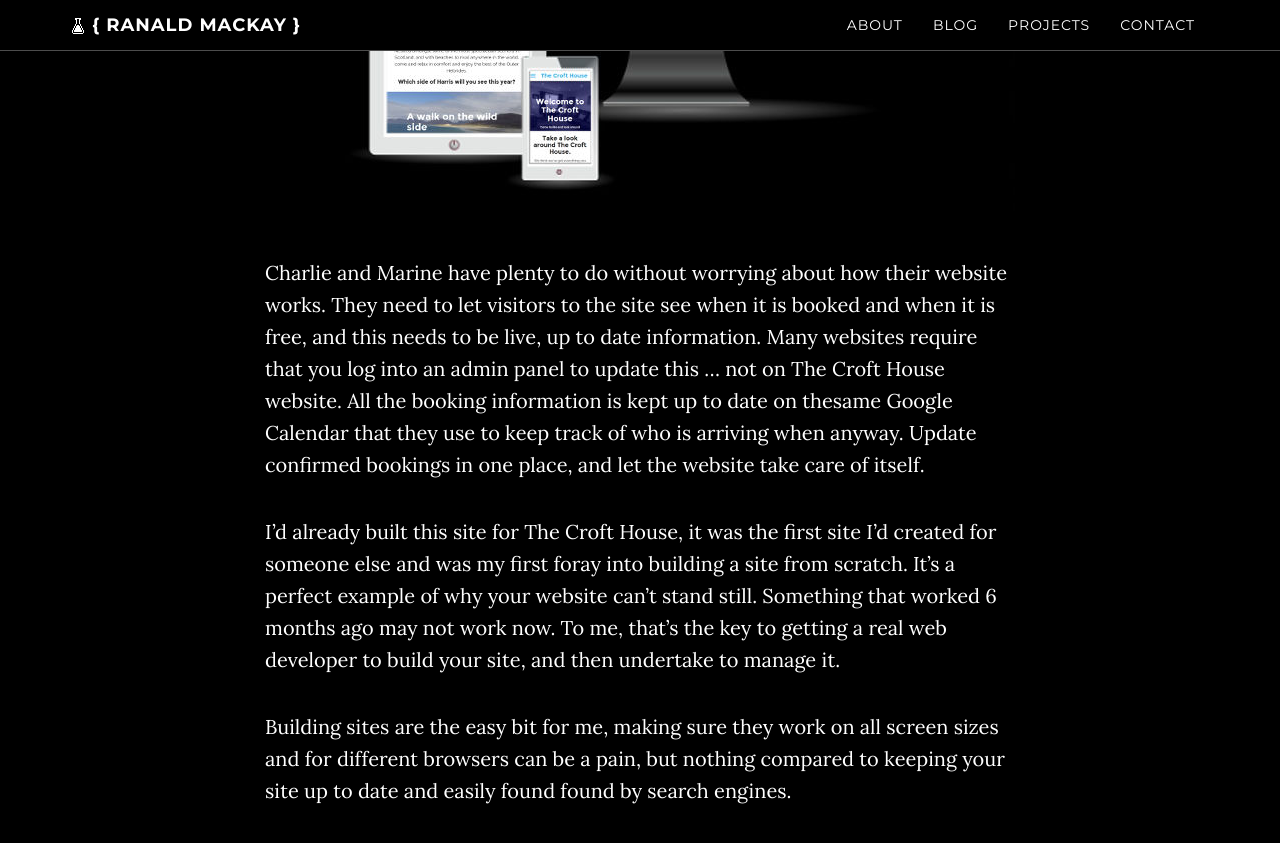
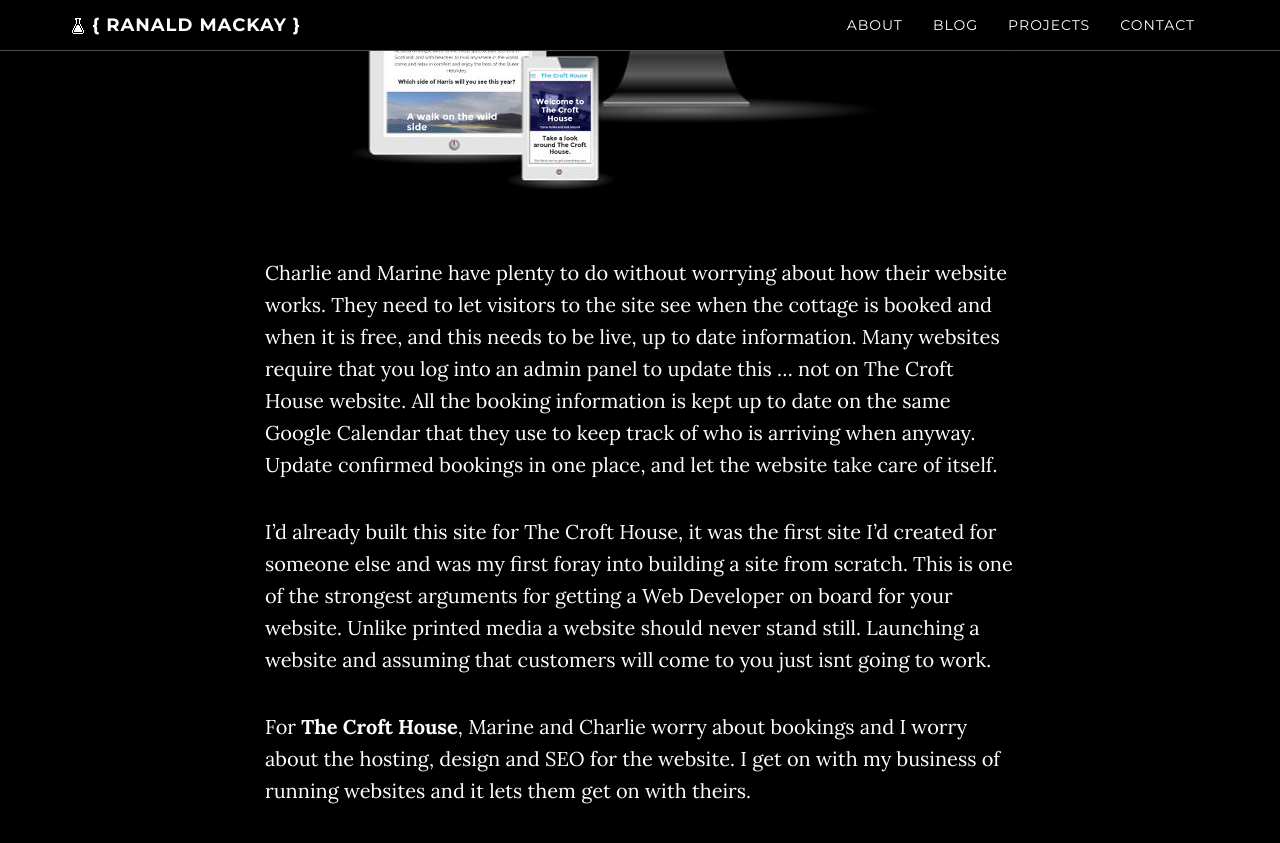
Before and after one commit to digital-freedom/digital-freedom.github.io, a Jekyll site: the page built from _projects/03-crofthouse.md, in a window 1280 px wide and 900 px high, scrolled down 830 px. Shown: the top 843 px of the window. Built offline with Jekyll 4.4.1, drawn with Linux system fonts in a browser that asks for light colours.

Commit message:
new project

```diff
--- a/_projects/03-crofthouse.md
+++ b/_projects/03-crofthouse.md
@@ -10,8 +10,8 @@ The Croft House is a lovely modernised croft in Borve on the west coast of Harri
 
 ![The Croft House in Borve, Isle of Harris website on different screen sizes](/img/projects/crofthouse_screens.jpg){: .img-responsive}
 
-Charlie and Marine have plenty to do without worrying about how their website works. They need to let visitors to the site see when it is booked and when it is free, and this needs to be live, up to date information. Many websites require that you log into an admin panel to update this ... not on The Croft House website. All the booking information is kept up to date on thesame Google Calendar that they use to keep track of who is arriving when anyway. Update confirmed bookings in one place, and let the website take care of itself.
+Charlie and Marine have plenty to do without worrying about how their website works. They need to let visitors to the site see when the cottage is booked and when it is free, and this needs to be live, up to date information. Many websites require that you log into an admin panel to update this ... not on The Croft House website. All the booking information is kept up to date on the same Google Calendar that they use to keep track of who is arriving when anyway. Update confirmed bookings in one place, and let the website take care of itself.
 
-I'd already built this site for The Croft House, it was the first site I'd created for someone else and was my first foray into building a site from scratch. It's a perfect example of why your website can't stand still. Something that worked 6 months ago may not work now. To me, that's the key to getting a real web developer to build your site, and then undertake to manage it.
+I'd already built this site for The Croft House, it was the first site I'd created for someone else and was my first foray into building a site from scratch. This is one of the strongest arguments for getting a Web Developer on board for your website. Unlike printed media a website should never stand still. Launching a website and assuming that customers will come to you just isnt going to work.
 
-Building sites are the easy bit for me, making sure they work on all screen sizes and for different browsers can be a pain, but nothing compared to keeping your site up to date and easily found found by search engines.
+For **The Croft House**, Marine and Charlie worry about bookings and I worry about the hosting, design and SEO for the website. I get on with my business of running websites and it lets them get on with theirs.
```
